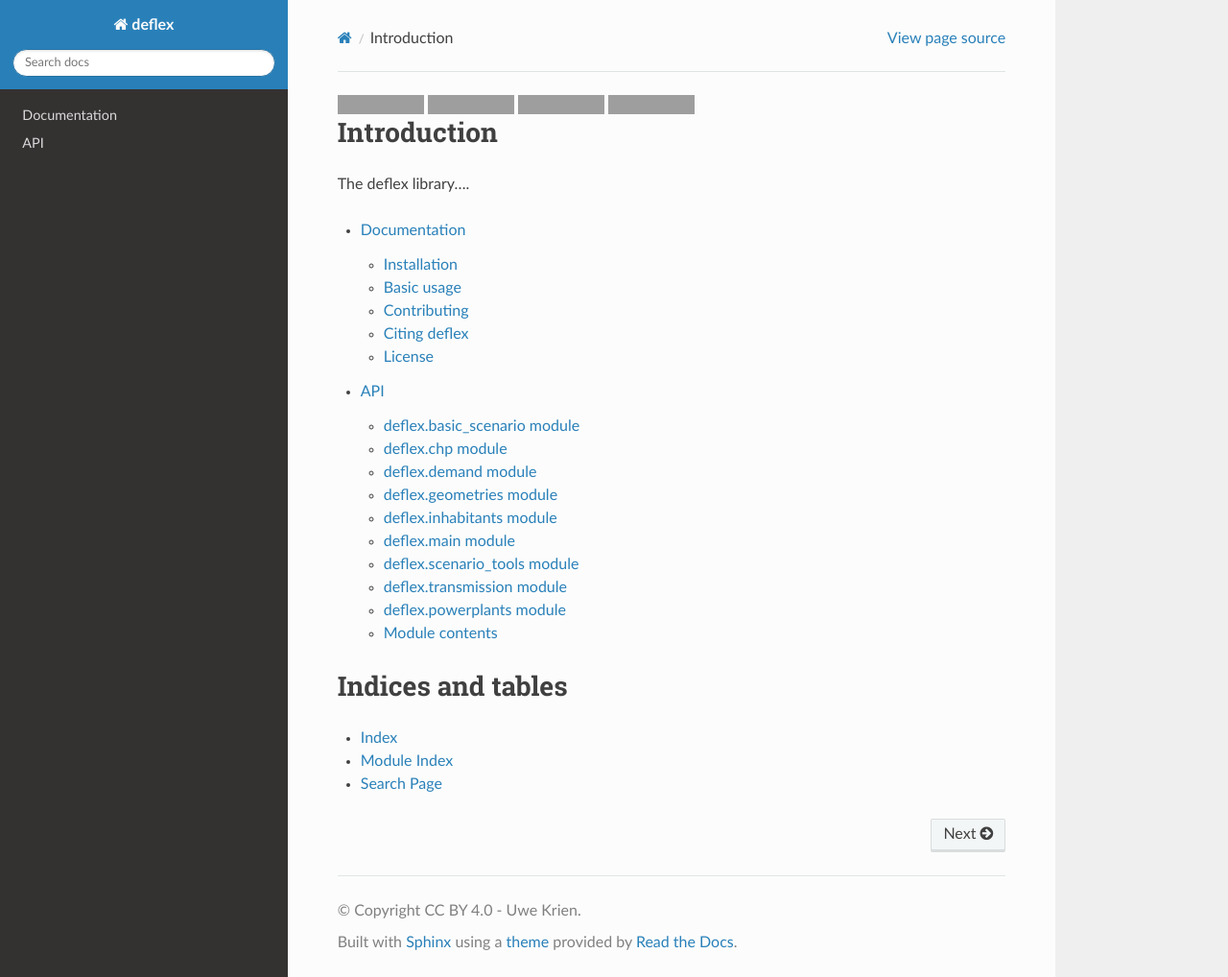
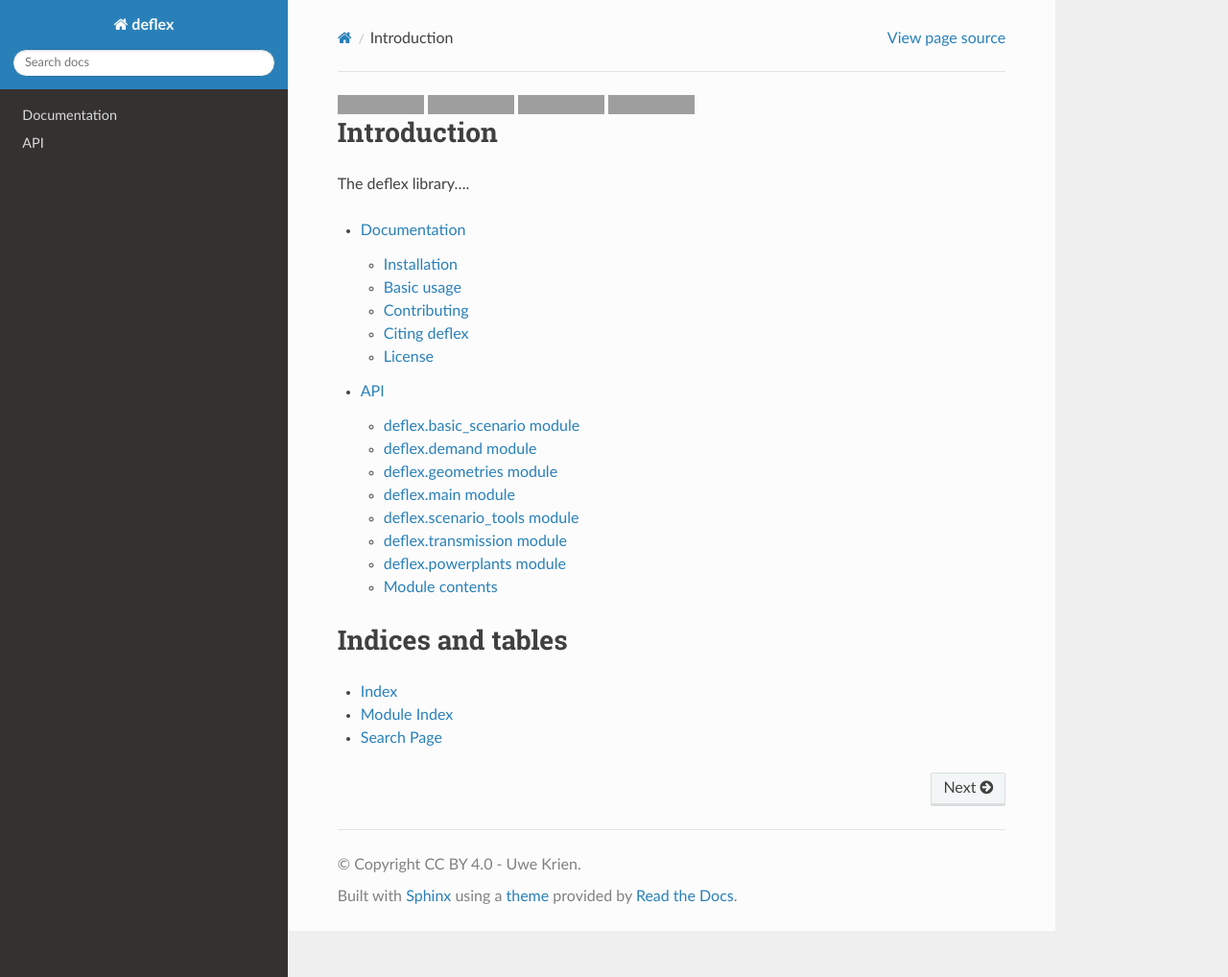
Before and after one commit to reegis/deflex, a Sphinx documentation site: the page built from docs/index.rst, in a window 1280 px wide and 1018 px high. Shown: the whole window at 96% size. Built offline with Sphinx 7.4.7 and the Read the Docs theme 2.0.0, drawn with Linux system fonts in a browser that asks for light colours; formulas are drawn with MathJax 3; grey boxes are pictures that could not be loaded.

Commit message:
Remove non-existing modules from docs

```diff
--- a/docs/deflex.rst
+++ b/docs/deflex.rst
@@ -3,17 +3,9 @@
 
 
 deflex.basic_scenario module
-------------------
+----------------------------
 
 .. automodule:: deflex.basic_scenario
-    :members:
-    :undoc-members:
-    :show-inheritance:
-
-deflex.chp module
-----------------------
-
-.. automodule:: deflex.chp
     :members:
     :undoc-members:
     :show-inheritance:
@@ -27,23 +19,15 @@
     :show-inheritance:
 
 deflex.geometries module
-----------------------
+------------------------
 
 .. automodule:: deflex.geometries
     :members:
     :undoc-members:
     :show-inheritance:
 
-deflex.inhabitants module
---------------------
-
-.. automodule:: deflex.inhabitants
-    :members:
-    :undoc-members:
-    :show-inheritance:
-
 deflex.main module
-------------------------
+------------------
 
 .. automodule:: deflex.main
     :members:
@@ -51,7 +35,7 @@
     :show-inheritance:
 
 deflex.scenario_tools module
--------------------------
+----------------------------
 
 .. automodule:: deflex.scenario_tools
     :members:
@@ -59,7 +43,7 @@
     :show-inheritance:
 
 deflex.transmission module
-------------------
+--------------------------
 
 .. automodule:: deflex.transmission
     :members:
```
